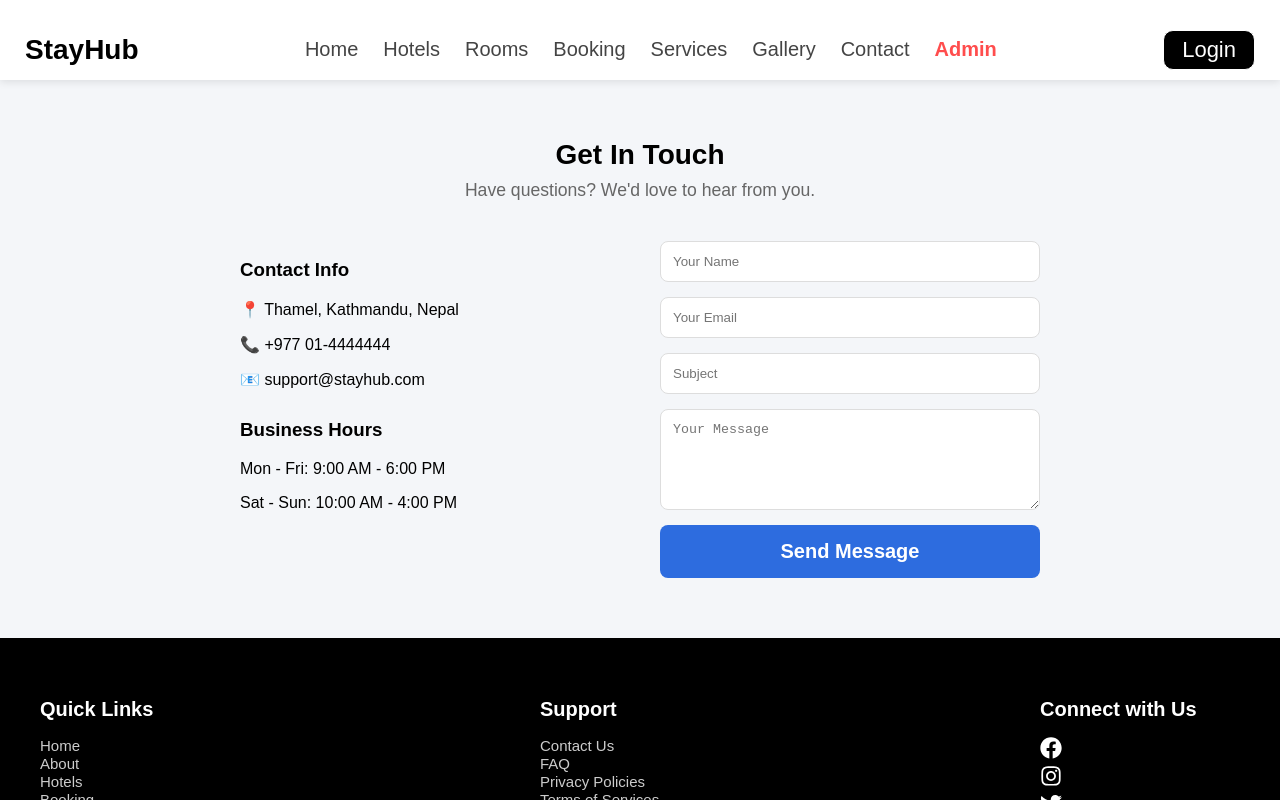
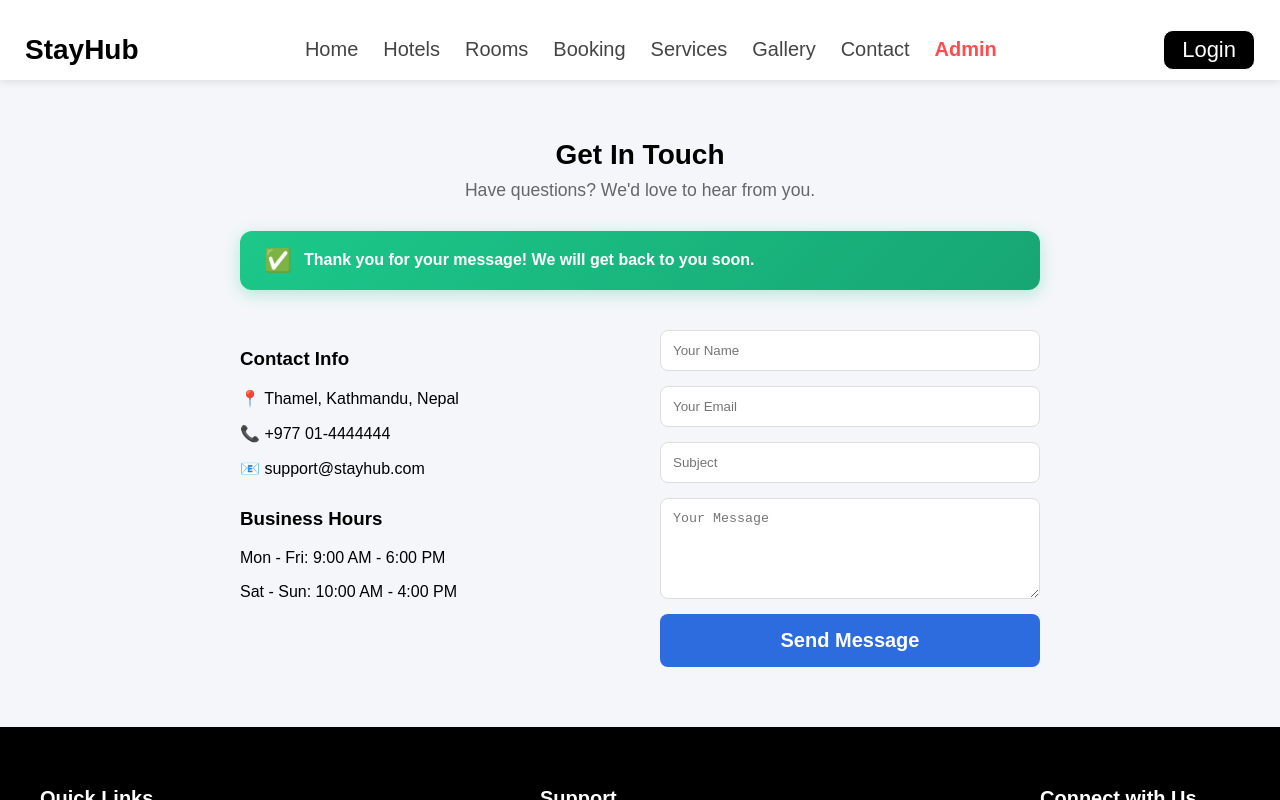
Before and after one commit to NamitaDhungana/Namita-Dhungana_Hotel_Booking_System, a React (Vite) app in the folder hotel-booking-frontend/: page /contact in a window 1280 px wide. Both pictures are taken after typing "Sample", "name@example.com", "Sample", "Sample" into the empty fields and a click on the button "Send Message". Shown: the top 800 px of the page. Built offline with nearby package versions, Linux system fonts and the light colour scheme; a web font is replaced by a local one.

Commit message:
Replace alert popup with inline success banner

```diff
--- a/hotel-booking-frontend/src/pages/Contact.jsx
+++ b/hotel-booking-frontend/src/pages/Contact.jsx
@@ -8,11 +8,13 @@ function Contact() {
     subject: "",
     message: ""
   });
+  const [success, setSuccess] = useState(false);
 
   const handleSubmit = (e) => {
     e.preventDefault();
-    alert("Thank you for your message! We will get back to you soon.");
+    setSuccess(true);
     setFormData({ name: "", email: "", subject: "", message: "" });
+    setTimeout(() => setSuccess(false), 5000);
   };
 
   const handleChange = (e) => {
@@ -23,6 +25,25 @@ function Contact() {
     <div className="section" style={{ maxWidth: '800px', margin: '0 auto' }}>
       <h1 className="section-title">Get In Touch</h1>
       <p className="section-subtitle">Have questions? We'd love to hear from you.</p>
+
+      {success && (
+        <div style={{
+          background: 'linear-gradient(135deg, #1cc88a, #17a673)',
+          color: 'white',
+          padding: '16px 24px',
+          borderRadius: '12px',
+          marginTop: '20px',
+          display: 'flex',
+          alignItems: 'center',
+          gap: '12px',
+          fontSize: '1rem',
+          fontWeight: '600',
+          boxShadow: '0 4px 15px rgba(28, 200, 138, 0.3)',
+        }}>
+          <span style={{ fontSize: '1.4rem' }}>✅</span>
+          Thank you for your message! We will get back to you soon.
+        </div>
+      )}
 
       <div className="contact-container" style={{ display: 'grid', gridTemplateColumns: '1fr 1fr', gap: '40px', marginTop: '40px' }}>
         <div className="contact-info">
@@ -62,7 +83,7 @@ function Contact() {
           <button
             type="submit"
             className="btn-primary"
-            style={{ padding: '15px', borderRadius: '8px', border: 'none', background: '#2d6cdf', color: 'white', fontWeight: 'bold' }}
+            style={{ padding: '15px', borderRadius: '8px', border: 'none', background: '#2d6cdf', color: 'white', fontWeight: 'bold', cursor: 'pointer' }}
           >
             Send Message
           </button>
```
